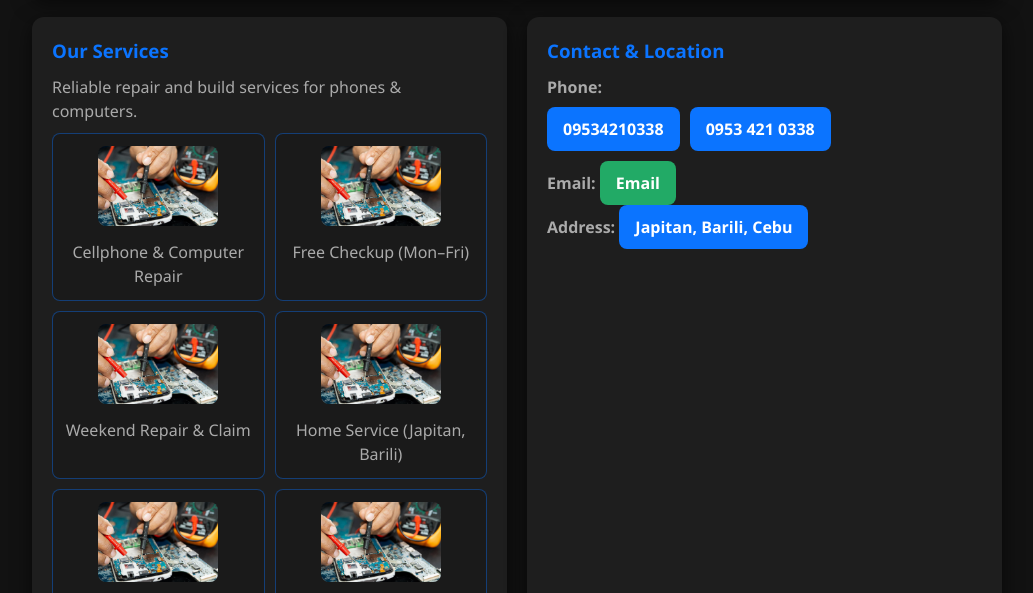
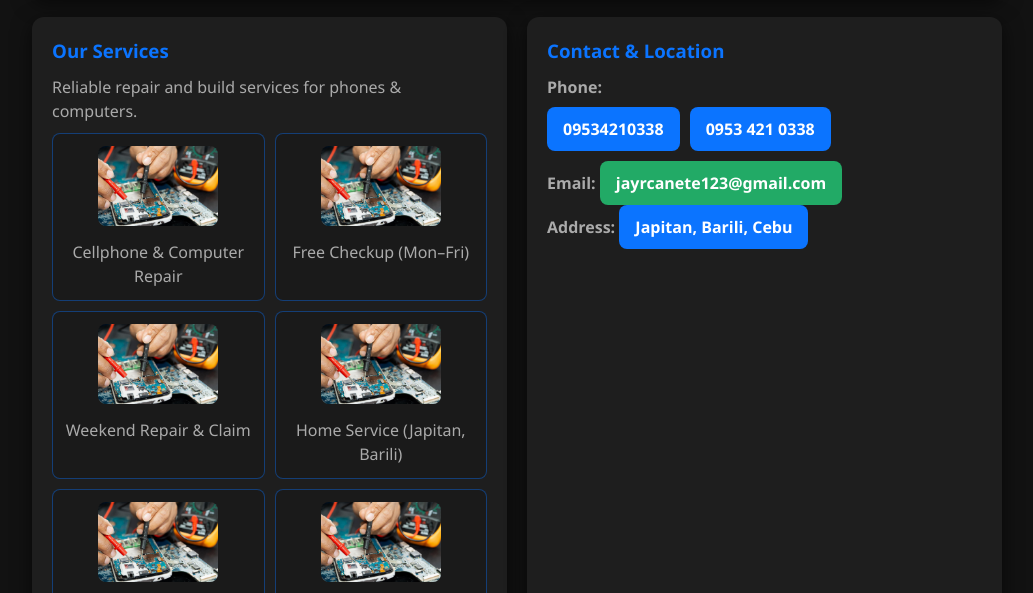
Before and after one commit to JJAYTECH/Shop, a plain HTML site: page index.html in a window 1280 px wide. Shown: the part 168-761 px from the top of the page, without its empty margins (123-1156 px from the left). Drawn offline with Linux system fonts and the light colour scheme.

Commit message:
Resolve merge conflicts

```diff
--- a/index.html
+++ b/index.html
@@ -106,7 +106,7 @@
           <a href="tel:+639534210338" class="btn">0953 421 0338</a>
         </div>
         <p style="margin-top:10px"><strong>Email:</strong>
-          <a href="mailto:jayrcanete123@gmail.com" class="btn" style="background:#22aa66;">Email</a>
+          <a href="mailto:jayrcanete123@gmail.com" class="btn" style="background:#22aa66;">jayrcanete123@gmail.com</a>
         </p>
         <p><strong>Address:</strong>
           <a href="https://maps.app.goo.gl/5uU7aRApaQox48nY9" target="_blank" class="btn">Japitan, Barili, Cebu</a>
```
